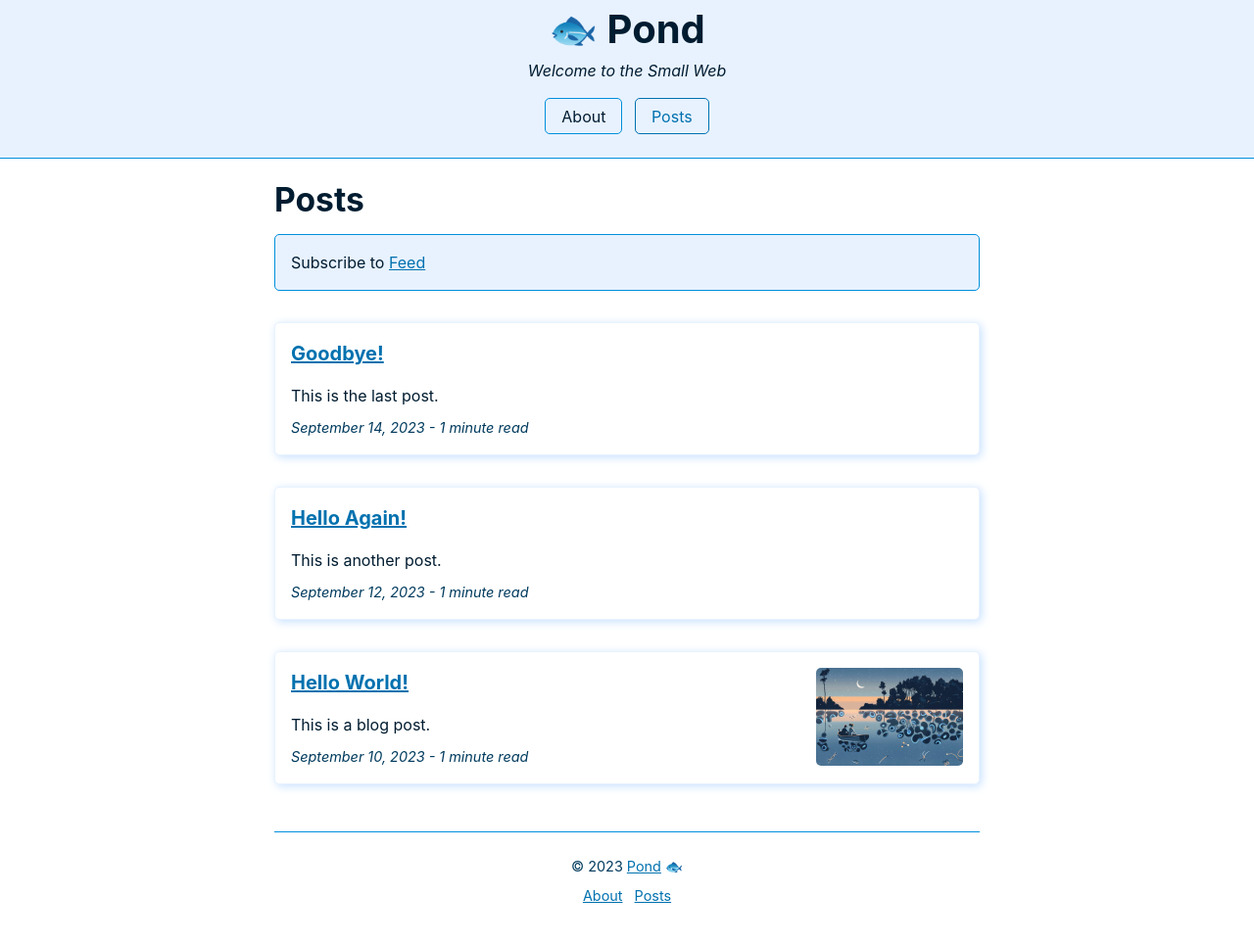
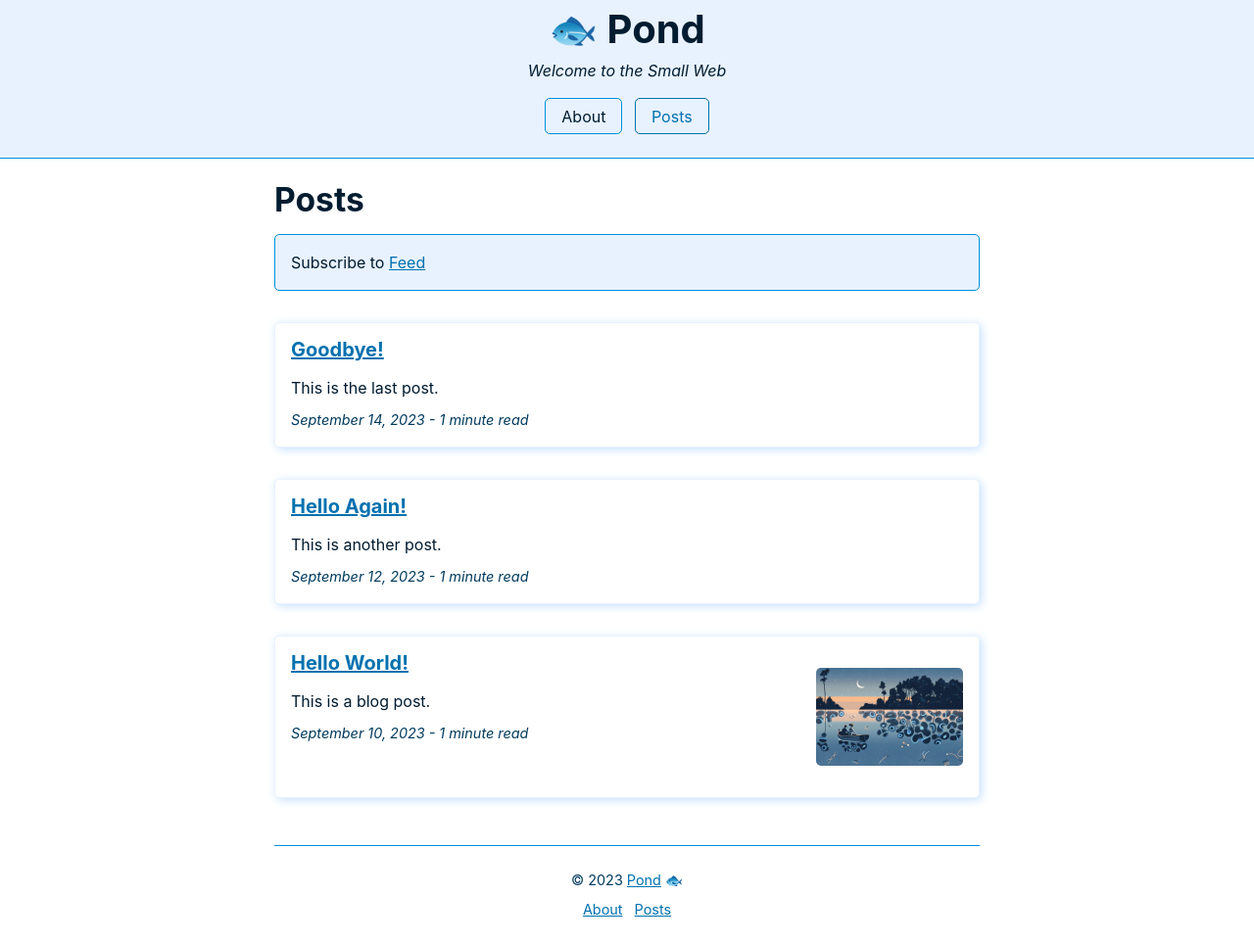
Before and after one commit to megdna/pond, a Jekyll site: the page built from posts.md, in a window 1280 px wide. Shown: the whole page at 98% size. Built offline with Jekyll 4.4.1, drawn with Linux system fonts in a browser that asks for light colours.

Commit message:
Update style.css

```diff
--- a/assets/css/style.css
+++ b/assets/css/style.css
@@ -128,11 +128,11 @@
 h1, h2, h3, h4, h5, h6, p {
   overflow-wrap: break-word;
 }
-h1, h2, h3 {
+h1, h2, h3, h4 {
   line-height: 1.1;
   margin: 1.5rem 0 1rem;
 }
-h4, h5, h6, p {
+h5, h6, p {
   margin: 1rem 0 0.5rem;
 }
 h1 {
@@ -304,15 +304,18 @@
   margin-bottom: 0.5rem;
 }
 
-audio, embed, iframe, object {
-  border-radius: 5px;
-  width: 100%;
-}
-
-img, picture, video {
+audio, img, picture, video {
   border-radius: 5px;
   height: auto;
   max-width: 100%;
+  margin: 1rem auto;
+}
+
+embed, iframe, object {
+  border: 1px solid var(--bg-box);
+  border-radius: 5px;
+  margin: 1rem 0;
+  width: 100%;
 }
 
 figure {
```
